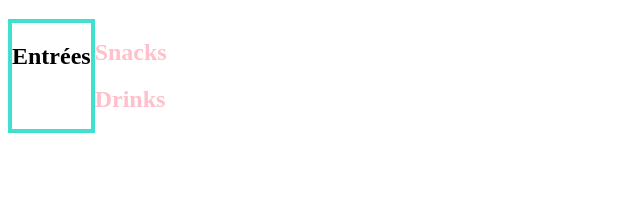
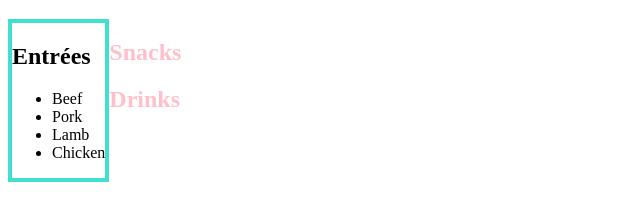
Before and after one commit to kevz666/responsivewebpage, a plain HTML site: page index.html in a window 1280 px wide. Shown: the part 61-282 px from the top of the page, without its empty margins (0-640 px from the left). Drawn offline with Linux system fonts and the light colour scheme.

Commit message:
Update index.html

```diff
--- a/index.html
+++ b/index.html
@@ -10,6 +10,12 @@
     <div id="container">
       <div id="entree">
         <h2>Entrées</h2>
+        <ul>
+          <li>Beef</li>
+          <li>Pork</li>
+          <li>Lamb</li>
+          <li>Chicken</li>
+        </ul>
       </div>
       <div id="sidebar">
         <h2 class="pink">Snacks</h2>
```
